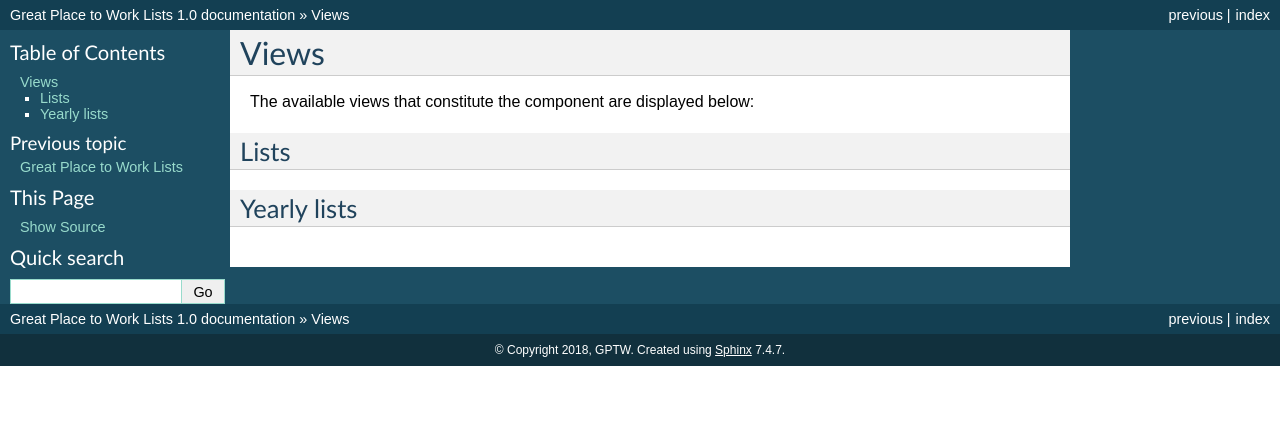
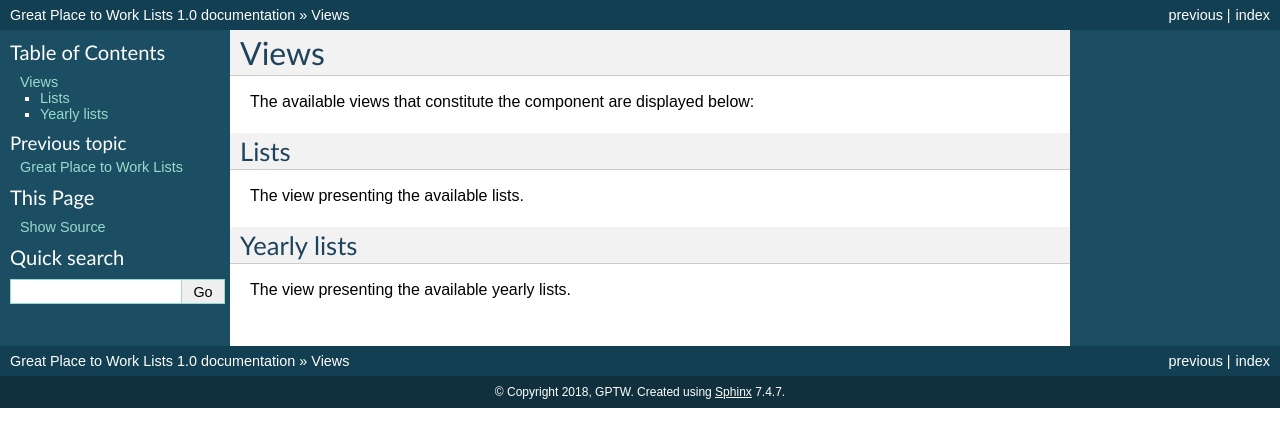
Before and after one commit to treste91/Great-Place-to-Work-Lists, a Sphinx documentation site: the page built from docs/views.rst, in a window 1280 px wide. Shown: the top 447 px of the page. Built offline with Sphinx 7.4.7, drawn with Linux system fonts in a browser that asks for light colours.

Commit message:
Update views.rst

```diff
--- a/docs/views.rst
+++ b/docs/views.rst
@@ -6,5 +6,9 @@ The available views that constitute the component are displayed below:
 Lists
 --------
 
+The view presenting the available lists.
+
 Yearly lists
 --------
+
+The view presenting the available yearly lists.
```
